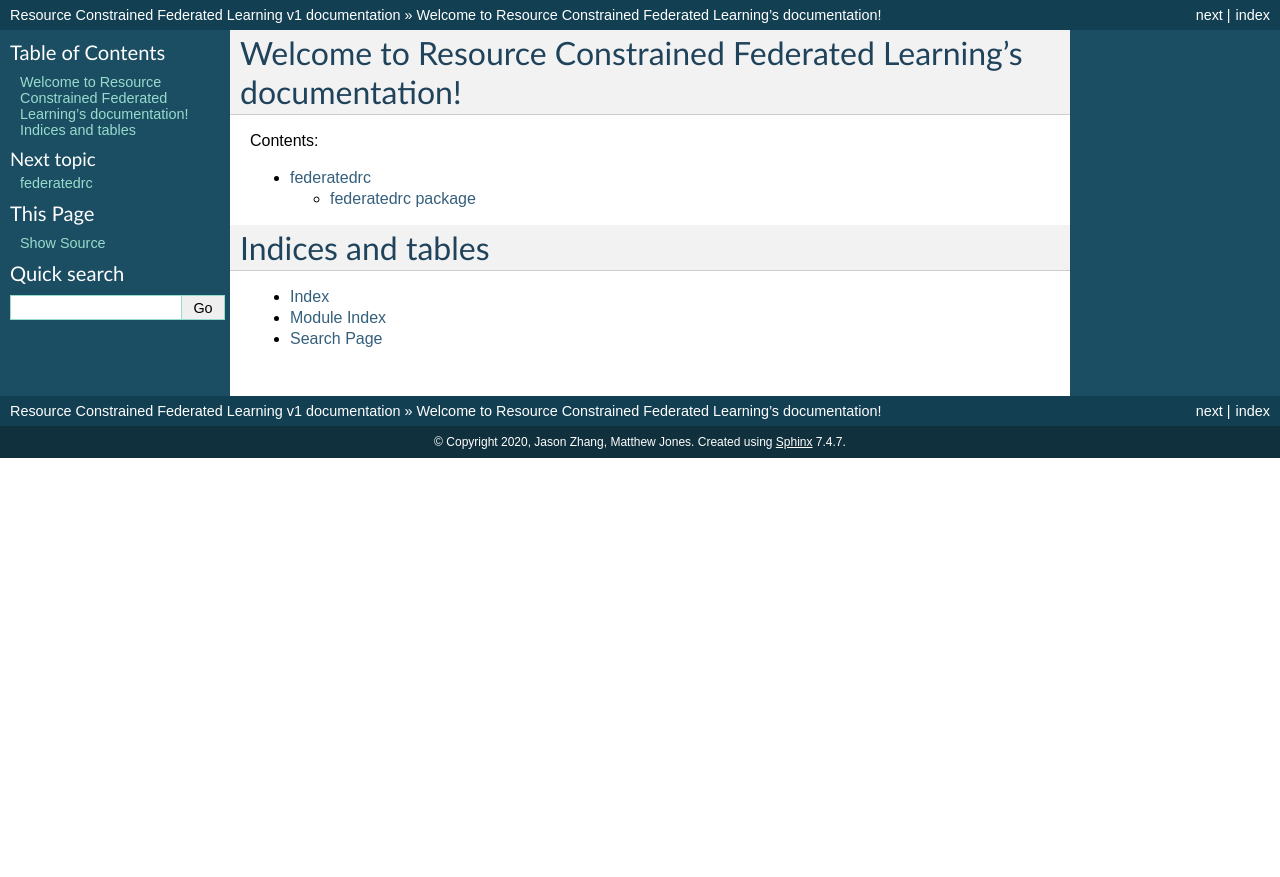
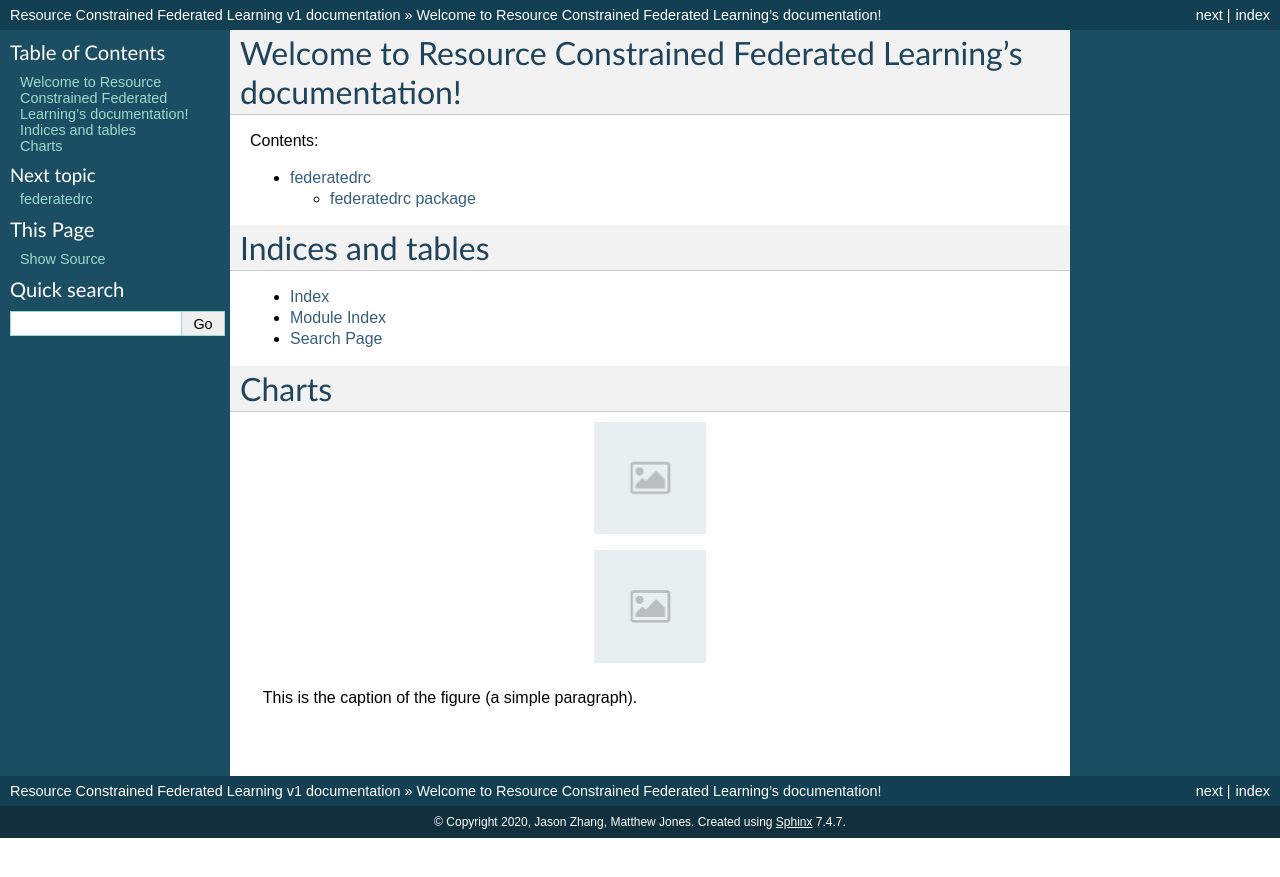
Before and after one commit to jzhang27143/federated_rc, a Sphinx documentation site: the page built from documentation/index.rst, in a window 1280 px wide. Shown: the top 877 px of the page. Built offline with Sphinx 7.4.7, drawn with Linux system fonts in a browser that asks for light colours.

Commit message:
Inserted placeholder images in documentation

```diff
--- a/documentation/index.rst
+++ b/documentation/index.rst
@@ -20,3 +20,17 @@ Indices and tables
 * :ref:`genindex`
 * :ref:`modindex`
 * :ref:`search`
+
+Charts
+======
+
+.. image:: download.png
+   :scale: 50 %
+   :alt: alternate text
+   :align: center
+
+.. figure:: download.png
+   :scale: 50 %
+   :alt: map to buried treasure
+
+   This is the caption of the figure (a simple paragraph).
```
Also changed, not shown: documentation/download.png (added), 1 other file.
